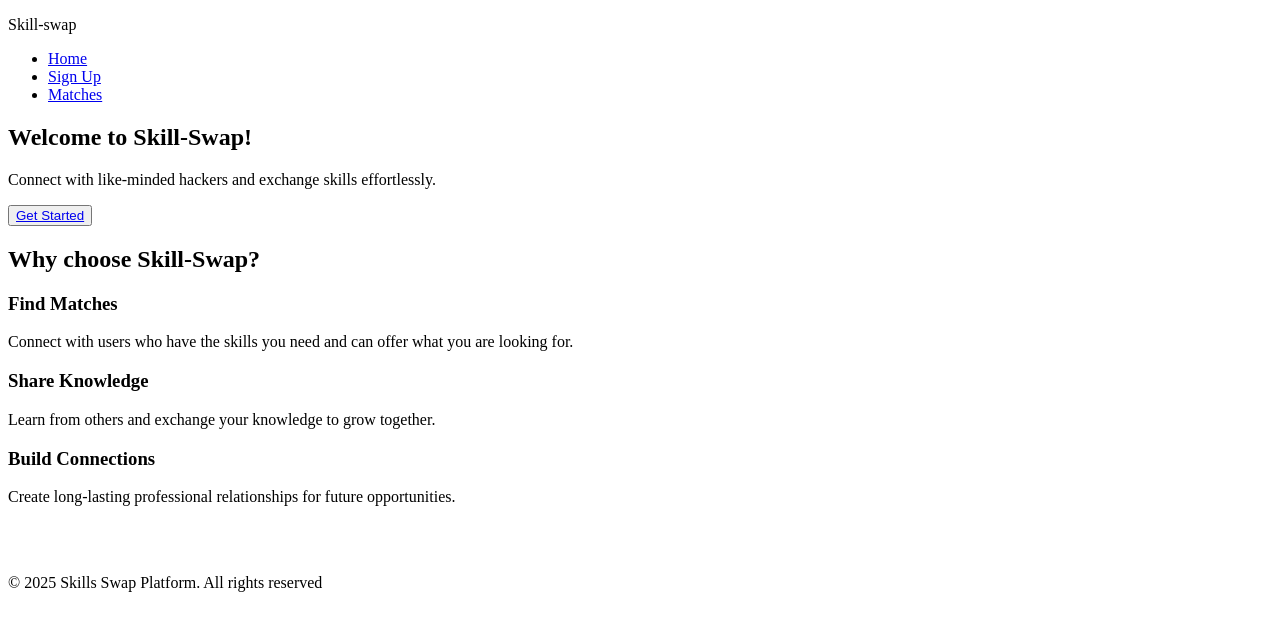
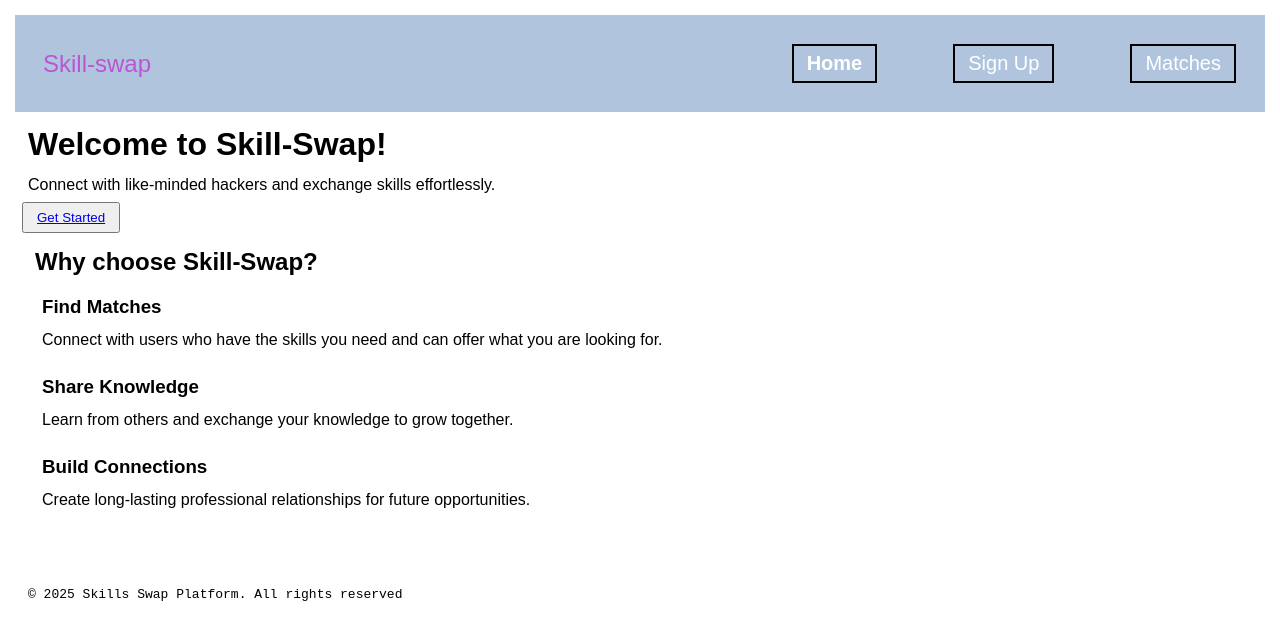
Before and after one commit to avachoi/skill-swap, a plain HTML site: page frontend/index.html in a window 1280 px wide. Drawn offline with Linux system fonts and the light colour scheme.

Commit message:
almost completed styling the header section

```diff
--- a/frontend/css/matches.css
+++ b/frontend/css/matches.css
@@ -0,0 +1,56 @@
+*{
+	margin:1px;
+	padding:6px;
+}
+
+
+
+header{
+	background-color:lightsteelblue;
+	padding: 20px 0;
+}
+
+
+footer{
+	font-family: monospace ;
+}
+
+
+nav{
+	display: flex;
+        justify-content: space-between;
+	align-items:center;
+	padding:0 20px;
+}
+
+ul{
+	display: flex;
+	list-style: none;
+}
+
+#logo{
+	font-size: 24px;
+	font-family: Fantasy;
+	color:mediumorchid;
+}
+
+.nav-links{
+	color:white;
+	text-decoration:none;
+	font-size:20px;
+}
+
+li{
+	border-style:solid;
+	border-width:2px;
+	border-color:black;
+	margin-left:75px;
+}
+
+.active{
+	font-weight:bold;
+}
+
+a:hover{
+	text-decoration:underline;
+}
--- a/frontend/css/signup.css
+++ b/frontend/css/signup.css
@@ -0,0 +1,56 @@
+*{
+	margin:1px;
+	padding:6px;
+}
+
+
+
+header{
+	background-color:lightsteelblue;
+	padding: 20px 0;
+}
+
+
+footer{
+	font-family: monospace ;
+}
+
+
+nav{
+	display: flex;
+        justify-content: space-between;
+	align-items:center;
+	padding:0 20px;
+}
+
+ul{
+	display: flex;
+	list-style: none;
+}
+
+#logo{
+	font-size: 24px;
+	font-family: Fantasy;
+	color:mediumorchid;
+}
+
+.nav-links{
+	color:white;
+	text-decoration:none;
+	font-size:20px;
+}
+
+li{
+	border-style:solid;
+	border-width:2px;
+	border-color:black;
+	margin-left:75px;
+}
+
+.active{
+	font-weight:bold;
+}
+
+a:hover{
+	text-decoration:underline;
+}
--- a/frontend/css/styles.css
+++ b/frontend/css/styles.css
@@ -0,0 +1,60 @@
+*{
+	margin:1px;
+	padding:6px;
+}
+
+
+body{
+	font-family:Arial, Helvetica, sans-serif;
+}
+
+header{
+	background-color:lightsteelblue;
+	padding: 20px 0;
+}
+
+
+footer{
+	font-family: monospace ;
+}
+
+
+nav{
+	display: flex;
+        justify-content: space-between;
+	align-items:center;
+	padding:0 20px;
+}
+
+ul{
+	display: flex;
+	list-style: none;
+}
+
+#logo{
+	font-size: 24px;
+	font-family: Fantasy;
+	color:mediumorchid;
+}
+
+.nav-links{
+	color:white;
+
+	text-decoration:none;
+	font-size:20px;
+}
+
+li{
+	border-style:solid;
+	border-width:2px;
+	border-color:black;
+	margin-left:75px;
+}
+
+.active{
+	font-weight:bold;
+}
+
+a:hover{
+	text-decoration:underline;
+}
--- a/frontend/index.html
+++ b/frontend/index.html
@@ -14,24 +14,22 @@
             <p id="logo"> Skill-swap </p>
             <ul>
                 <li>
-                    <a href="index.html" class="active"> Home </a>
+                    <a href="index.html" class="active nav-links"> Home </a>
                 </li>
                 <li>
-                    <a href="signup.html"> Sign Up </a>
+                    <a href="signup.html" class="nav-links" > Sign Up </a>
                 </li>
                 <li>
-                    <a href="matches.html"> Matches </a>
+                    <a href="matches.html" class="nav-links"> Matches </a>
                 </li>
             </ul>
         </nav>
     </header>
 
     <main>
-        <section>
             <h1> Welcome to Skill-Swap! </h1>
             <p> Connect with like-minded hackers and exchange skills effortlessly. </p>
             <button> <a href="signup.html"> Get Started </a></button>
-        </section>
 
         <section>
             <h2> Why choose Skill-Swap? </h2>
```
Also changed, not shown: frontend/matches.html (+3 -3 lines), frontend/signup.html (+3 -3 lines).
